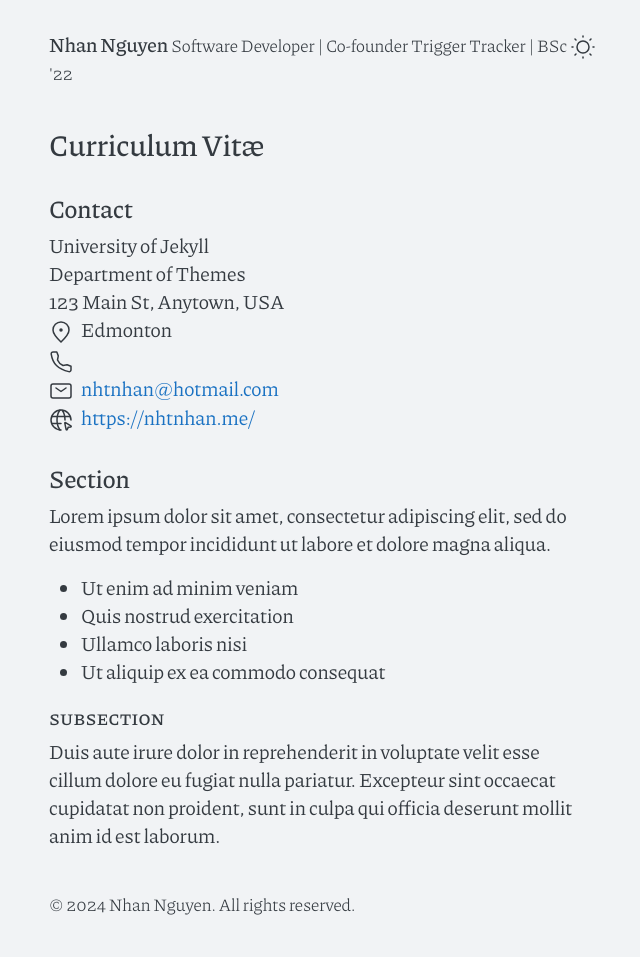
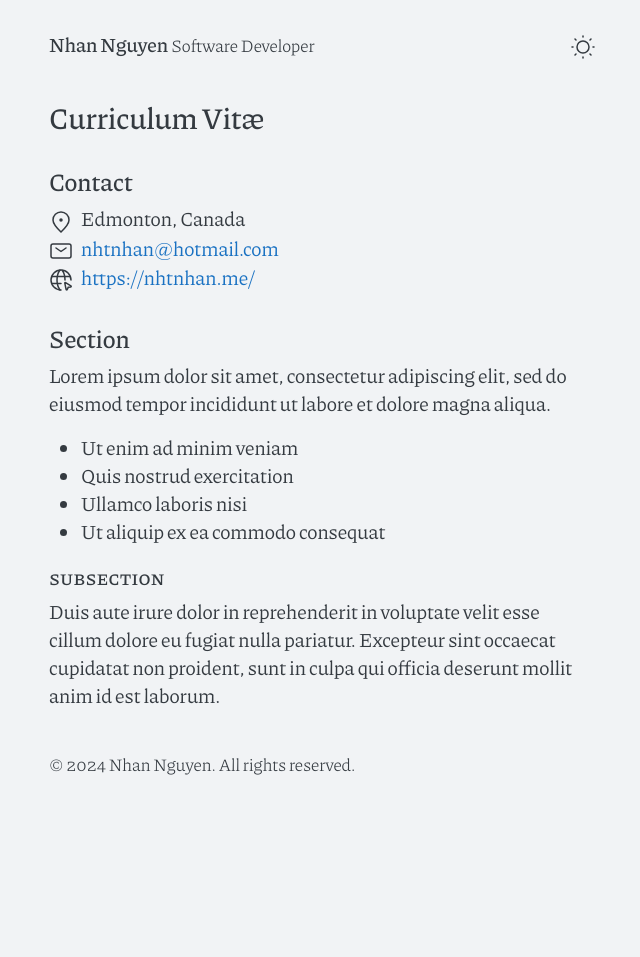
Before and after one commit to nhtnhan/nhtnhan.github.io, a Jekyll site: the page built from cv.md, in a window 1280 px wide. Shown: the whole page, without its empty margins (318-958 px from the left). Built offline with Jekyll 4.4.1, drawn with Linux system fonts in a browser that asks for light colours; after the commit the page ends 900 px from its top, so only the background shows below that.

Commit message:
update title

```diff
--- a/_config.yml
+++ b/_config.yml
@@ -1,18 +1,18 @@
 title: Nhan Nguyen
-description: Software Developer | Co-founder Trigger Tracker | BSc '22
+description: ""
 baseurl: ""
 url: https://nhtnhan.me/
 
 # site settings
-taglong: long
-tagshort: Software Developer | Co-founder Trigger Tracker | BSc '22
+taglong: Software Developer | Co-founder Trigger Tracker | Judoka
+tagshort: Software Developer
 
 # author settings
 author:
   name: Nhan Nguyen
   email: nhtnhan@hotmail.com
 photo: assets/files/photo.jpg
-address: Edmonton
+address: Edmonton, Canada
 
 # social media links
 social:
--- a/_includes/contact.html
+++ b/_includes/contact.html
@@ -1,11 +1,7 @@
 <div class="contact">
   <h2>Contact</h2>
   <ul>
-    <li>University of Jekyll</li>
-    <li>Department of Themes</li>
-    <li>123 Main St, Anytown, USA</li>
     <li><span class="li-icon">{% include svg/pin-alt.svg %}</span><span>{{ site.address }}</span></li>
-    <li><span class="li-icon">{% include svg/phone.svg %}</span><span>{{ site.phone }}</span></li>
     <li><span class="li-icon">{% include svg/mail.svg %}</span><a href="mailto:{{ site.author.email }}">{{ site.author.email }}</a></li>
     <li><span class="li-icon">{% include svg/internet.svg %}</span><a href="{{ site.url }}">{{ site.url }}</a></li>
   </ul>
--- a/_sass/_media.scss
+++ b/_sass/_media.scss
@@ -77,6 +77,7 @@
 
     .site-title {
       font-size: 1.5em;
+      margin-left: 5px;
     }
 
     small {
```
